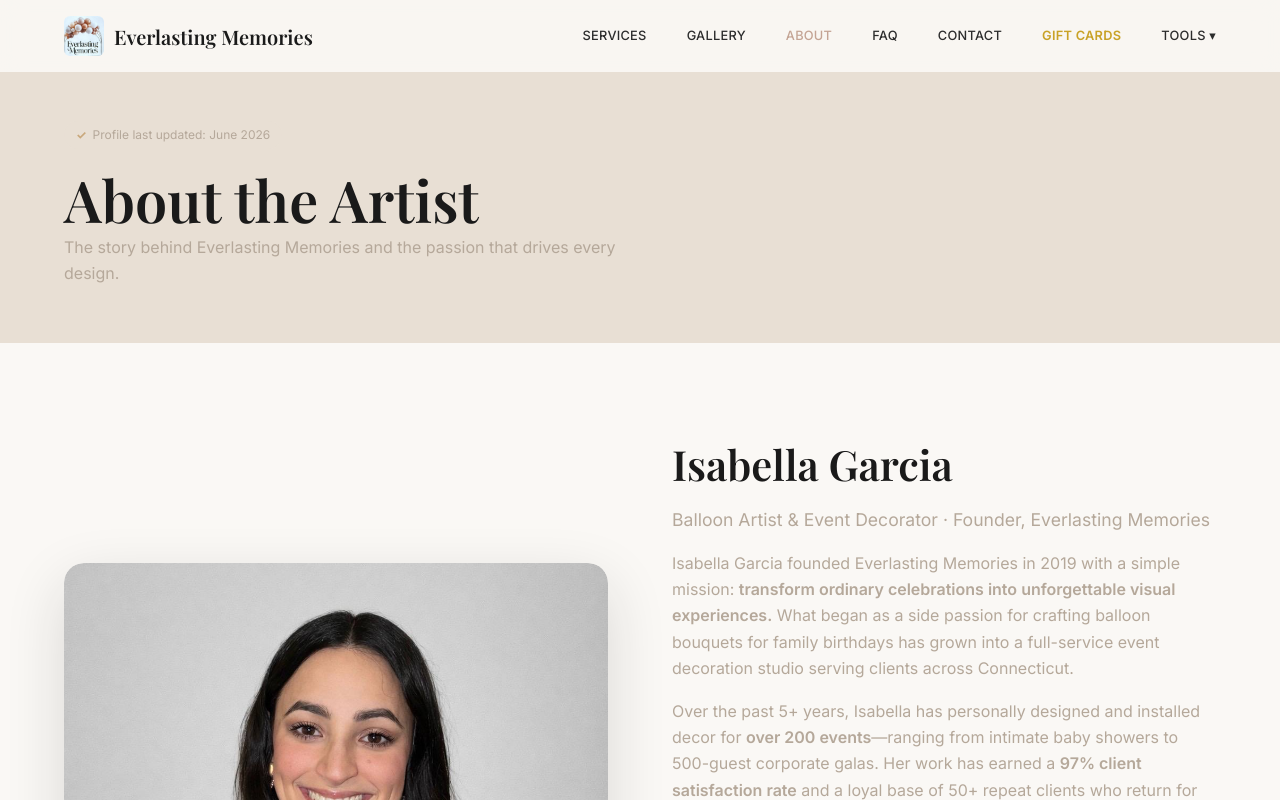
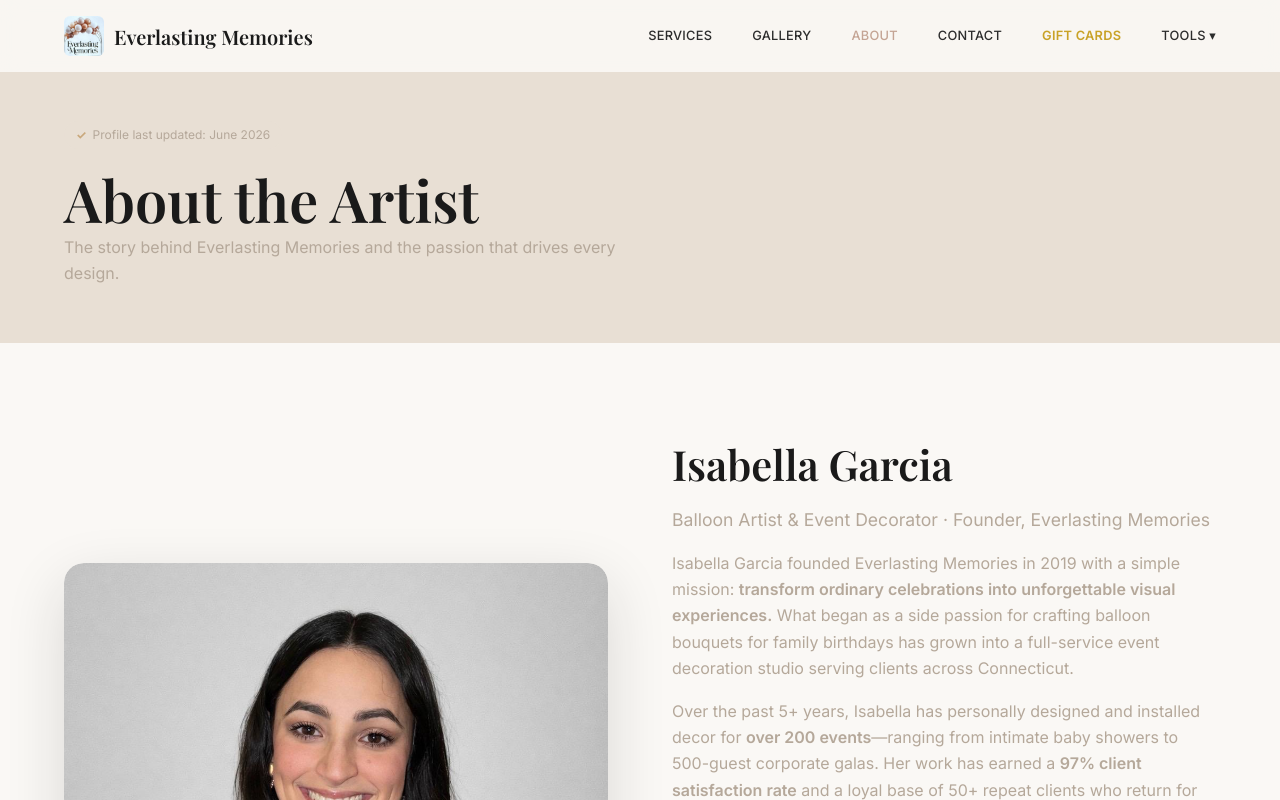
Before and after one commit to getclients4u-lab/everlastingmemories, a website: page about.html in a window 1280 px wide. Shown: the top 800 px of the page. Drawn offline with nearby package versions, Linux system fonts and the light colour scheme.

Commit message:
Shorten top nav: remove FAQ link (stays in footer + mobile menu)

```diff
--- a/about.html
+++ b/about.html
@@ -64,7 +64,6 @@
       <a href="services.html">Services</a>
       <a href="gallery.html">Gallery</a>
       <a href="about.html">About</a>
-      <a href="faq.html">FAQ</a>
       <a href="contact.html">Contact</a>
       <a href="gift-card.html" style="color:#C9A227;font-weight:600;">Gift Cards</a>
       <div class="nav-drop">
```
Also changed, not shown: contact.html (+0 -1 lines), cost-estimator.html (+0 -1 lines), faq.html (+0 -1 lines), gallery.html (+0 -1 lines), index.html (+0 -1 lines), services.html (+0 -1 lines).
